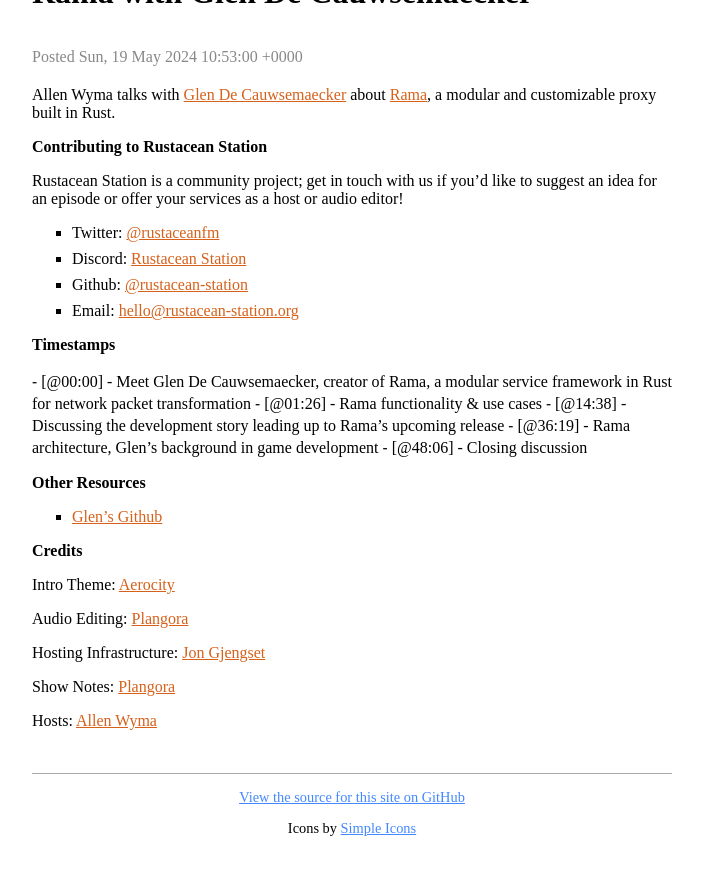
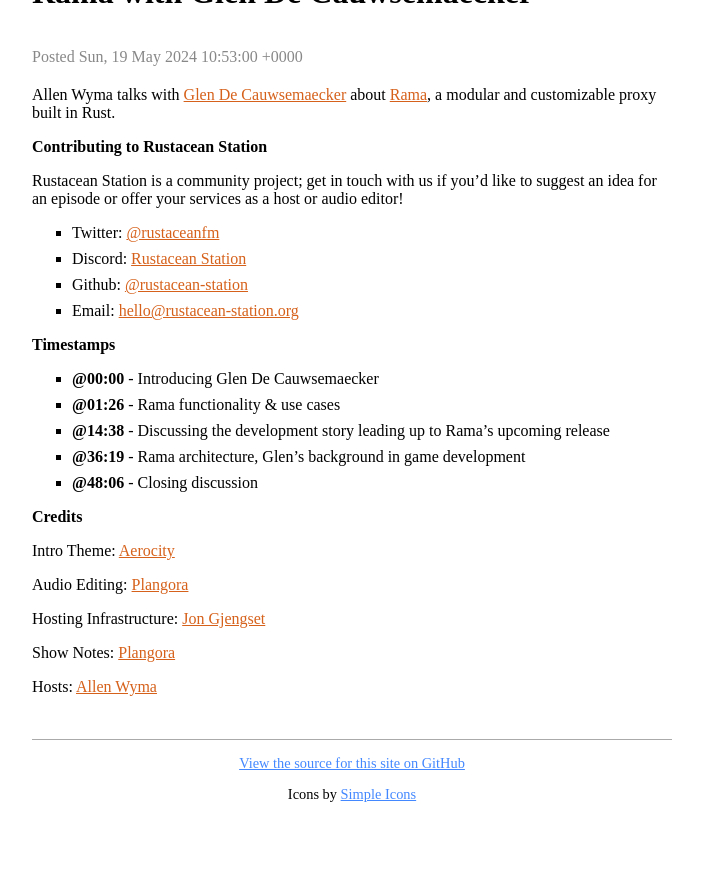
Before and after one commit to rustacean-station/rustacean-station.org, a Jekyll site: the page built from _episodes/interviews/2024-05-19-glen-de-cauwsemaecker.md, in a window 1280 px wide and 900 px high, scrolled down 577 px. Shown: the top 875 px of the window, without its empty margins (288-989 px from the left). Built offline with Jekyll 4.4.1, drawn with Linux system fonts in a browser that asks for light colours.

Commit message:
update glen's episode according to comments

```diff
--- a/_episodes/interviews/2024-05-19-glen-de-cauwsemaecker.md
+++ b/_episodes/interviews/2024-05-19-glen-de-cauwsemaecker.md
@@ -20,14 +20,11 @@
 
 ## Timestamps
 
-⁃ [@00:00] - Meet Glen De Cauwsemaecker, creator of Rama, a modular service framework in Rust for network packet transformation
-⁃ [@01:26] - Rama functionality & use cases
-⁃ [@14:38] - Discussing the development story leading up to Rama's upcoming release
-⁃ [@36:19] - Rama architecture, Glen’s background in game development
-⁃ [@48:06] - Closing discussion
-
-## Other Resources
-- [Glen's Github](https://github.com/glendc/)
+- [@00:00] - Introducing Glen De Cauwsemaecker
+- [@01:26] - Rama functionality & use cases
+- [@14:38] - Discussing the development story leading up to Rama's upcoming release
+- [@36:19] - Rama architecture, Glen’s background in game development
+- [@48:06] - Closing discussion
 
 ## Credits
 
```
